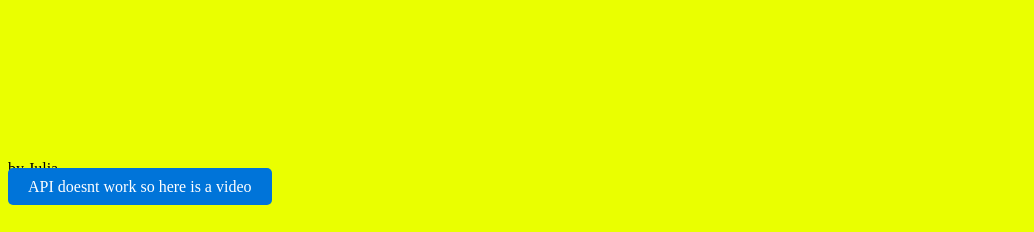
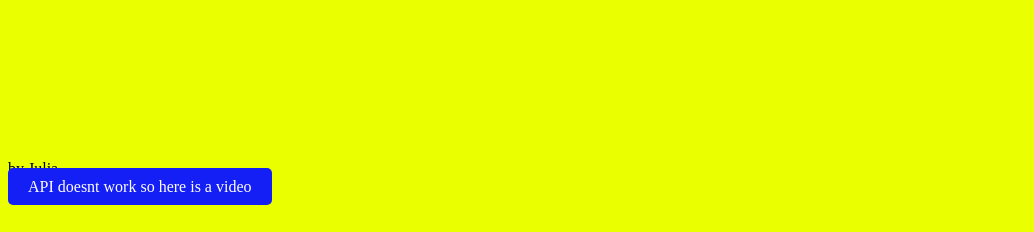
Before and after one commit to juliadaser/RR_2, a website with bundled scripts: page index.html in a window 1280 px wide. Shown: the part 568-800 px from the top of the page, without its empty margins (0-1034 px from the left). Built offline with nearby package versions, Linux system fonts and the light colour scheme.

Commit message:
Update style.css

```diff
--- a/style.css
+++ b/style.css
@@ -16,7 +16,7 @@ h1 {
 }
 
 .button {
-  background-color: #0074d9;
+  background-color: rgb(20, 31, 245);
   color: #fff;
   padding: 10px 20px;
   text-decoration: none;
```
